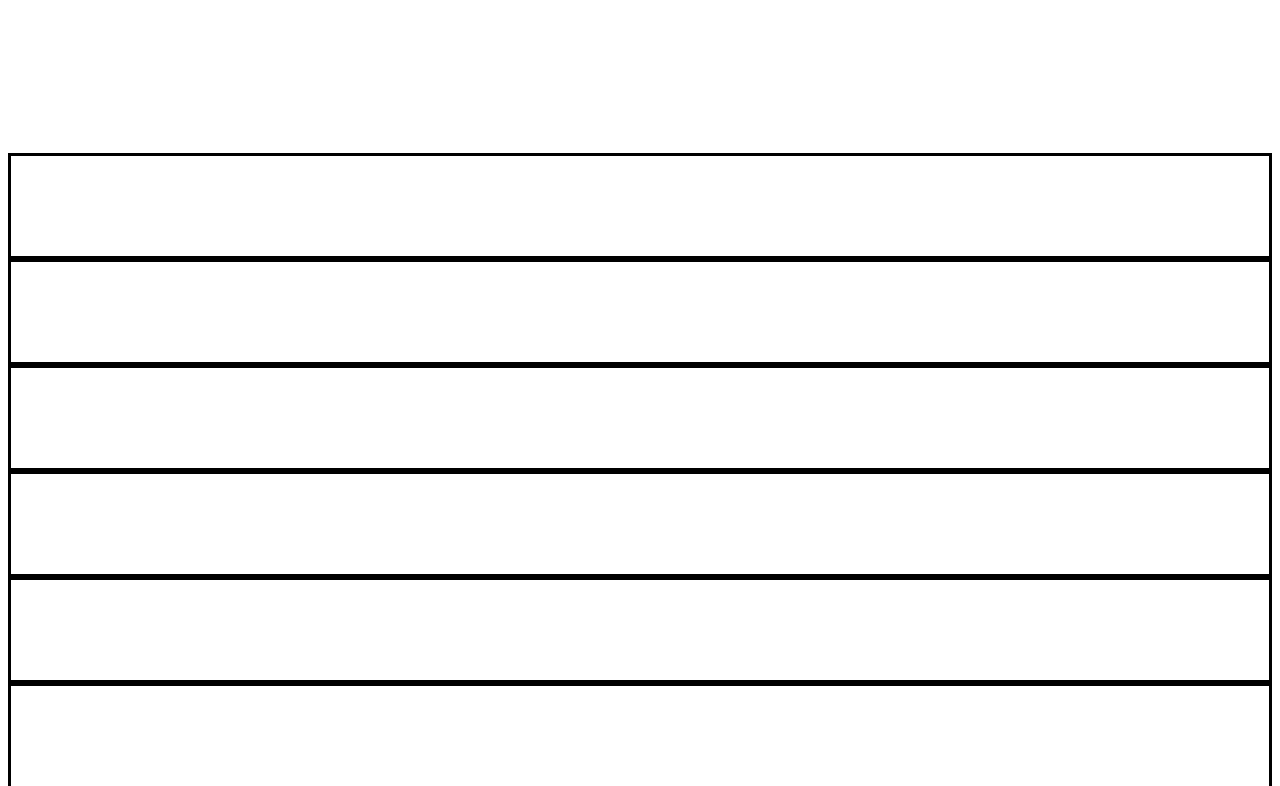
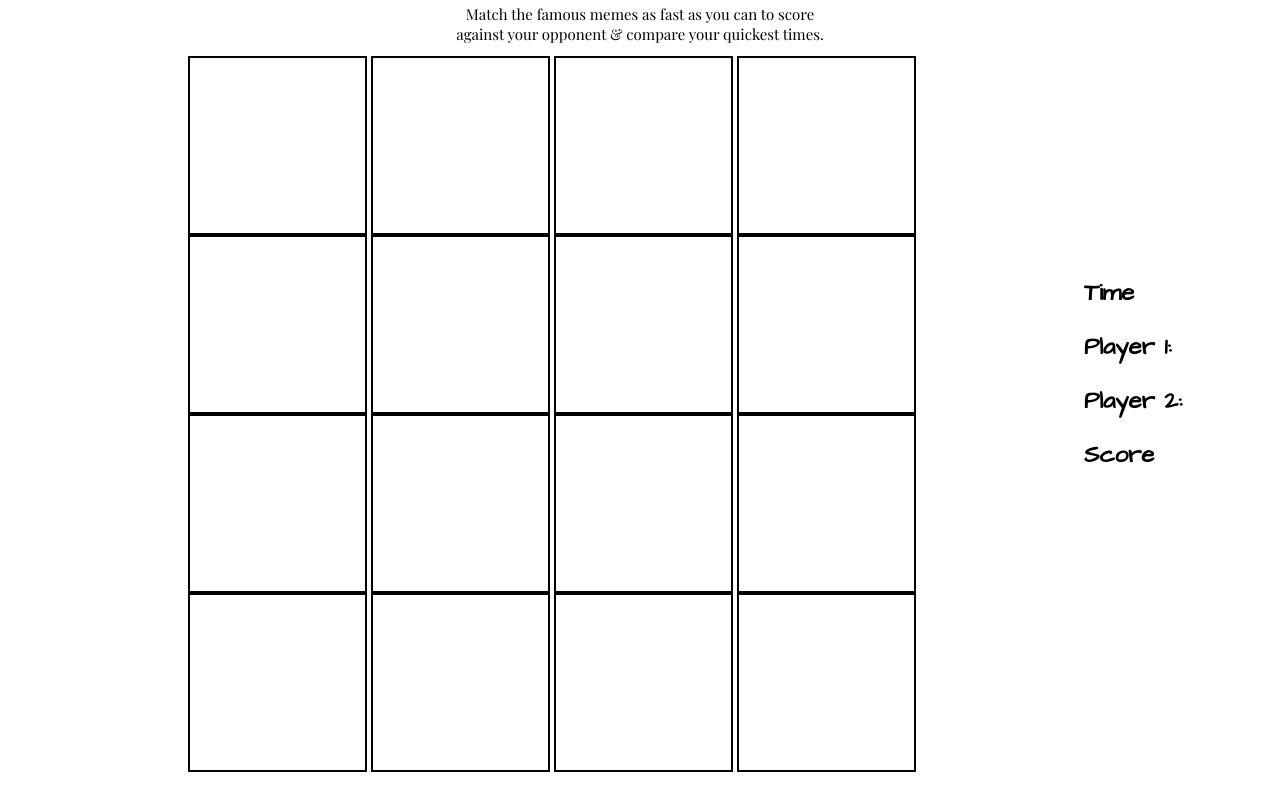
Before and after one commit to michelai95/Meme-memory, a plain HTML site: page index.html in a window 1280 px wide. Shown: the part 68-854 px from the top of the page. Drawn offline with nearby package versions, Linux system fonts and the light colour scheme; files that its build step writes are made by us from their sources; files whose address does not match are found by name.

Commit message:
foundation

```diff
--- a/index.html
+++ b/index.html
@@ -1,49 +1,81 @@
 <!DOCTYPE html>
 <html>
+    <link rel="stylesheet" href="/Users/michelaiacobucci/Desktop/seir_526/homeworks/Meme-memory/style.css">
  <head>
     <meta charset="UTF-8">
     <meta name="viewport" content="width=device-width, initial-scale=1">
     <meta http-equiv="X-UA-Compatible" content="ie=edge">
   <title>Meme-memory</title>
-  <link href="https://fonts.googleapis.com/css?family=Press+Start+2P" rel="stylesheet">
-  <link rel="stylesheet" href="css/style.css">
+  <link href="https://fonts.googleapis.com/css2?family=Architects+Daughter&family=Playfair+Display&display=swap" rel="stylesheet">
+  <link rel="stylesheet" type="text/css" href="css/style.css">
 </head>
 <body>
-  <div id="container">
-    <aside id="top-left"><h2>Remember Your Memes</h2></aside>
-    <aside id="top-right"><h2 id="movement"></h2></aside>
-    <main>
-        <canvas id="game"><!-- play it, a game --></canvas>
+    <h2 class="rainbow-text">MEME-Memory</h2>
+    <h2 id="movement">Match the famous memes as fast as you can to score
+        <br>against your opponent & compare your quickest times.</h2>
         <div id="grid">
             <div class="one">
               <div class ="inner" id="00"></div>
               <div class ="inner" id="01"></div>
               <div class ="inner" id="02"></div>
+              <div class ="inner" id="03"></div>
             </div>
             <div class="two">
-              <div class ="inner" id="03"></div>
               <div class ="inner" id="04"></div>
               <div class ="inner" id="05"></div>
+              <div class ="inner" id="06"></div>
+              <div class ="inner" id="07"></div>
             </div>
             <div  class="three">
-              <div class ="inner" id="06"></div>
-              <div class ="inner" id="07"></div>
               <div class ="inner" id="08"></div>
-            </div></canvas>
-            <div  class="three">
               <div class ="inner" id="09"></div>
               <div class ="inner" id="10"></div>
               <div class ="inner" id="11"></div>
             </div>
+            <div  class="four">
+              <div class ="inner" id="12"></div>
+              <div class ="inner" id="13"></div>
+              <div class ="inner" id="14"></div>
+              <div class ="inner" id="15"></div>
+            </div>
         </div>
-        A memorization game to test your memory of your favorite memes. Match the memes as fast as you can to score against your opponent.
-    </main>
-    <aside id="btm-left"><h2>100</h2></aside>
-    <aside id="btm-right"><h2 id="status">play the game</h2></aside>
-  </div>
+    <aside id="score"><h2>Time </h2>
+    <h2>Player 1: </h2>
+<h2>Player 2: </h2>
+<h2>Score</h2></aside>
   <script src="js/main.js"></script>
 </body>
 </html>
-    <link rel="stylesheet" type="text/css" href="css/style.css">
-</head>
-</html>
+
+<!-- Archives
+
+    <body style=" background: #000000;">
+    <canvas id="canvas" width="420px" height="420px" style="background: #fff;  margin:20px;"></canvas>
+    <script type="text/javascript" language="javascript">
+    var bw = 400;
+    var bh = 400;
+    var p = 0;
+    var cw = bw + (p*2) + 1;
+    var ch = bh + (p*2) + 1;
+
+    var canvas = document.getElementById("canvas");
+    var context = canvas.getContext("2d");
+    function drawBoard(){
+        for (var x = 0; x <= bw; x += 105) {
+            context.moveTo(1 + x + p, p);
+            context.lineTo(1 + x + p, bh + p);
+        }
+
+        for (var x = 0; x <= bh; x += 105) {
+            context.moveTo(p, 1 + x + p);
+            context.lineTo(bw + p, 1 + x + p);
+        }
+
+        context.strokeStyle = "black";
+        context.stroke();
+    }
+
+    drawBoard();
+    </script>
+</body>
+</html> -->
--- a/style.css
+++ b/style.css
@@ -1,7 +1,43 @@
-#game {
+.rainbow-text {
+    background-image: linear-gradient(to left, violet, indigo, blue, green, yellow, orange, red);   -webkit-background-clip: text;
+    color: transparent;
     text-align: center;
+    font-family: 'Playfair Display', serif;
+  }
+ .inner {
+    border: 2px solid black;
+    padding: 50px;
+    height: 75px;
+    width: 75px;
 }
-.inner {
-    border-style: solid;
-    padding: 50px;
+.one{
+    display: inline-block;
   }
+  .two {
+    display: inline-block;
+  }
+  .three {
+    display: inline-block;
+  }
+  .four {
+      display: inline-block;
+  }
+
+  #movement {
+      font-size: 15px;
+      font-weight: lighter;
+      text-align: center;
+      font-family: 'Playfair Display', serif;
+  }
+
+  #grid {
+      margin-left: 180px;
+  }
+  aside {
+      font-weight: lighter;
+      float: right;
+      padding: 50px;
+      margin-top: -570px;
+      margin-right: 40px;
+      font-family: 'Architects Daughter', cursive;
+  }
```
Also changed, not shown: 1 other file.
